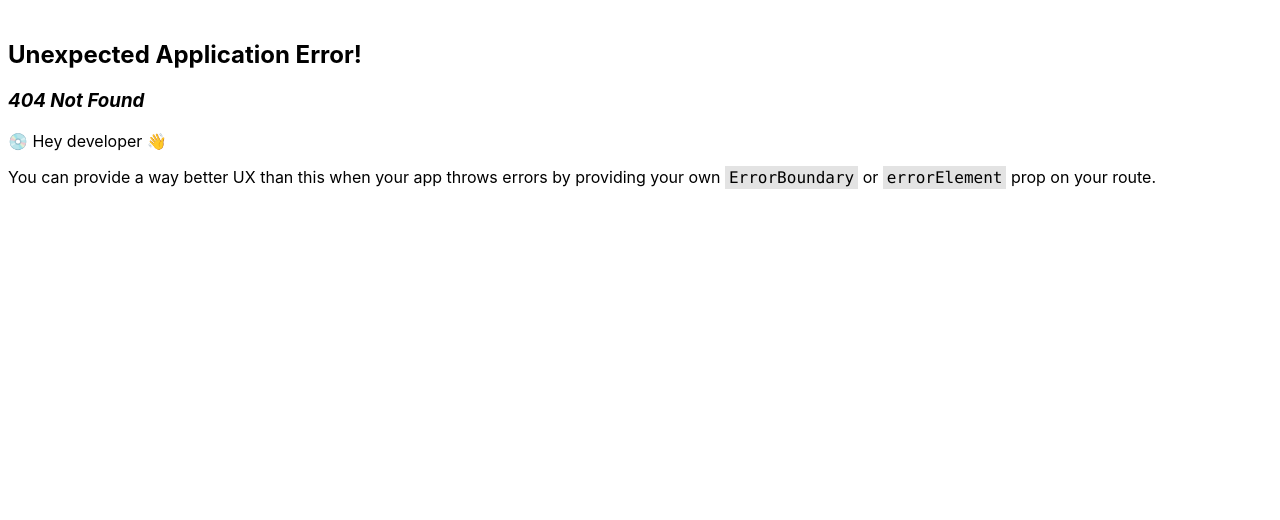
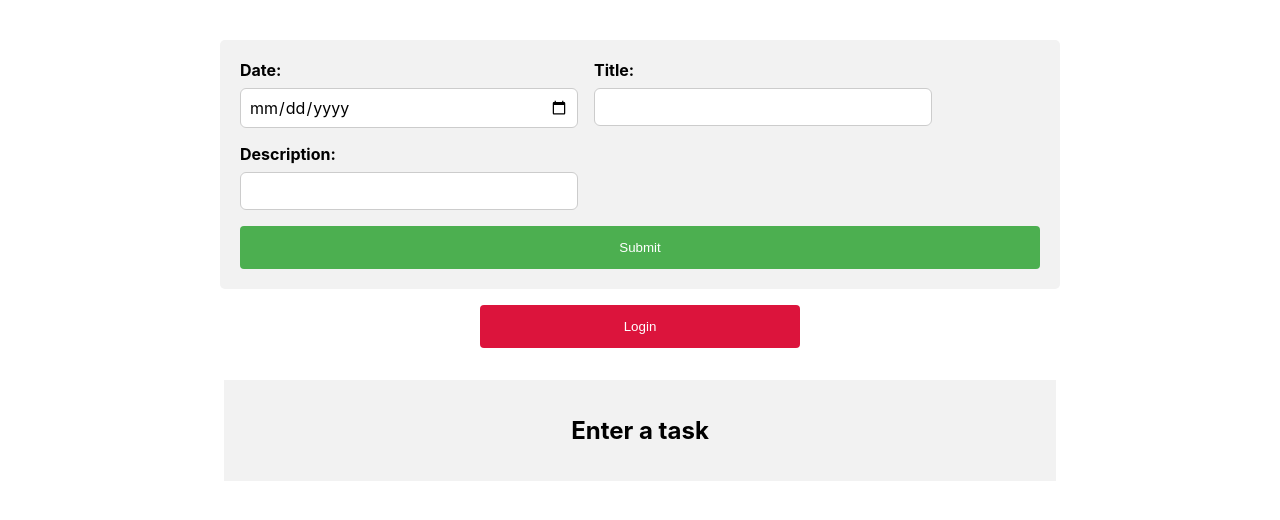
Before and after one commit to kxngollan/task-manager, a React (Create React App) app in the folder client/: page /demo in a window 1280 px wide. Before the commit this address had no page. Shown: the top 520 px of the page. Built offline with nearby package versions, Linux system fonts and the light colour scheme; the HTML template or start-up script is replaced by a standard one.

Commit message:
minor express-session and make demo accessible

```diff
--- a/client/src/App.js
+++ b/client/src/App.js
@@ -8,7 +8,7 @@ const routers = createBrowserRouter([
   { path: '/', element: <Login /> },
   { path: '/register', element: <Register /> },
   { path: '/todolist', element: <ToDoList /> },
-  { path: '/demolist', element: <DemoList /> },
+  { path: '/demo', element: <DemoList /> },
 ]);
 
 const App = () => {
--- a/client/src/components/SignIn/LoginForm.js
+++ b/client/src/components/SignIn/LoginForm.js
@@ -70,14 +70,17 @@ const LoginForm = (props) => {
       <button className="signinbutton" type="submit">
         Login
       </button>
-      <Link to="/register">
-        <button className="signinbutton">Don't have an account</button>
-      </Link>
       {login ? (
         <p className="text-success">You Are Logged in Successfully</p>
       ) : (
         <p className="text-danger">You Are Not Logged in</p>
       )}
+      <Link to="/register">
+        <button className="signinbutton">Don't have an account</button>
+      </Link>
+      <Link to="/demo">
+        <button className="signinbutton">Try our Demo!</button>
+      </Link>
     </form>
   );
 };
--- a/client/src/components/ToDoItems/ListItem.css
+++ b/client/src/components/ToDoItems/ListItem.css
@@ -6,7 +6,6 @@
   padding: 0.5rem;
   background-color: #4b4b4b;
   border-radius: 12px;
-  max-width: 90%;
 }
 
 .list-item-complete {
--- a/client/src/pages/DemoList.js
+++ b/client/src/pages/DemoList.js
@@ -2,6 +2,7 @@ import { useState } from 'react';
 import ListResults from '../components/ToDoItems/ListResults';
 import UserInput from '../components/UserInput/UserInput';
 import './ToDoList.css';
+import { Link } from 'react-router-dom';
 
 const DemoList = () => {
   const [tasks, setTasks] = useState([]);
@@ -38,6 +39,11 @@ const DemoList = () => {
   return (
     <div>
       <UserInput onAddTask={onSubmitHandler} />
+      <div className="logout">
+        <Link to="/">
+          <button>Login</button>
+        </Link>
+      </div>
       <div className="container">
         <ListResults
           tasks={sortedTasks}
--- a/client/src/pages/ToDoList.css
+++ b/client/src/pages/ToDoList.css
@@ -25,3 +25,8 @@
   background-color: #fff;
   color: crimson;
 }
+
+.logout a {
+  text-decoration: none;
+  color: inherit;
+}
```
Also changed, not shown: 1 other file (tests, documents, lock files or other folders).
